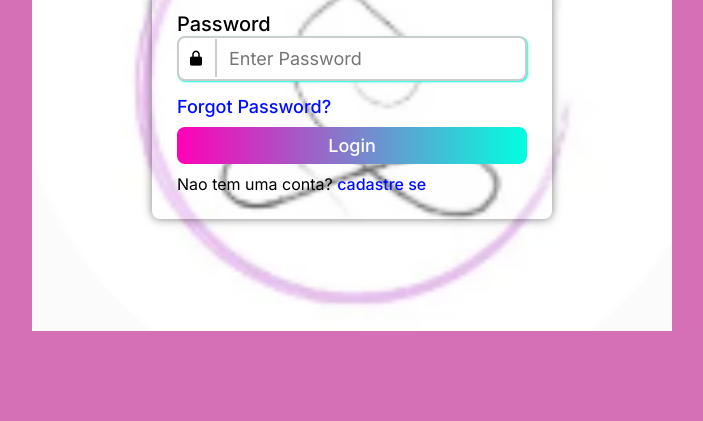
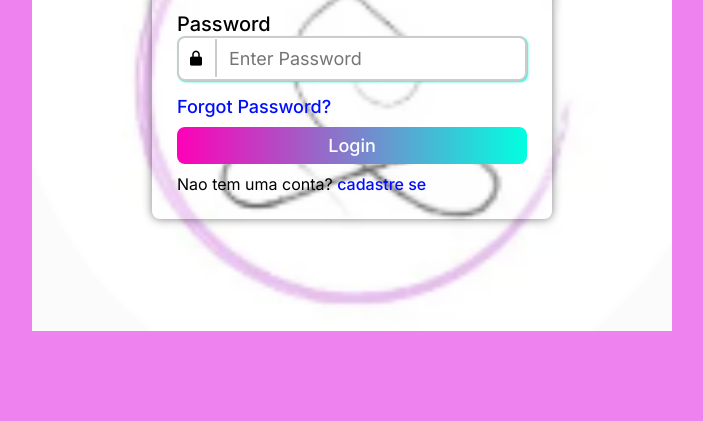
Before and after one commit to ICEI-PUC-Minas-PMV-ADS/pmv-ads-2024-1-e1-proj-web-t8-pmv-ads-2024-1-e1-projinnerpeace, a plain HTML site: page codigo-fonte/Login/login.html in a window 1280 px wide. Shown: the part 379-800 px from the top of the page, without its empty margins (288-991 px from the left). Drawn offline with nearby package versions, Linux system fonts and the light colour scheme; files whose address does not match are found by name.

Commit message:
atualizacao

```diff
--- a/codigo-fonte/Login/style.css
+++ b/codigo-fonte/Login/style.css
@@ -18,7 +18,7 @@ body{
     background-repeat: no-repeat;
     background-size: 50%;
     background-position: center;
-    background-color: rgb(213, 112, 183);
+    background-color: violet;
 }
 
 .login{
@@ -116,6 +116,8 @@ body{
 
 .login .alreadyAccount p a:hover{
     text-decoration: underline;
+
+
 }
 
 @media screen and (max-width: 425px) {
```
Also changed, not shown: 1 other file.
